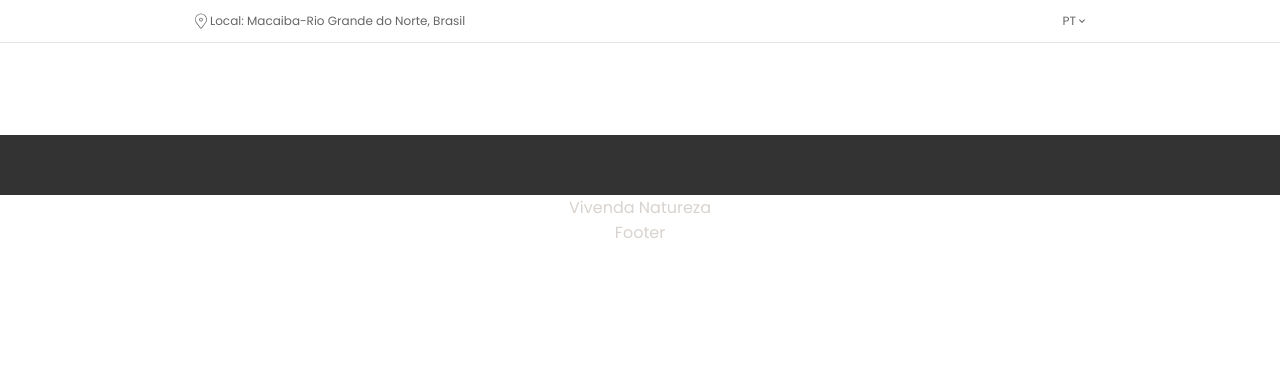
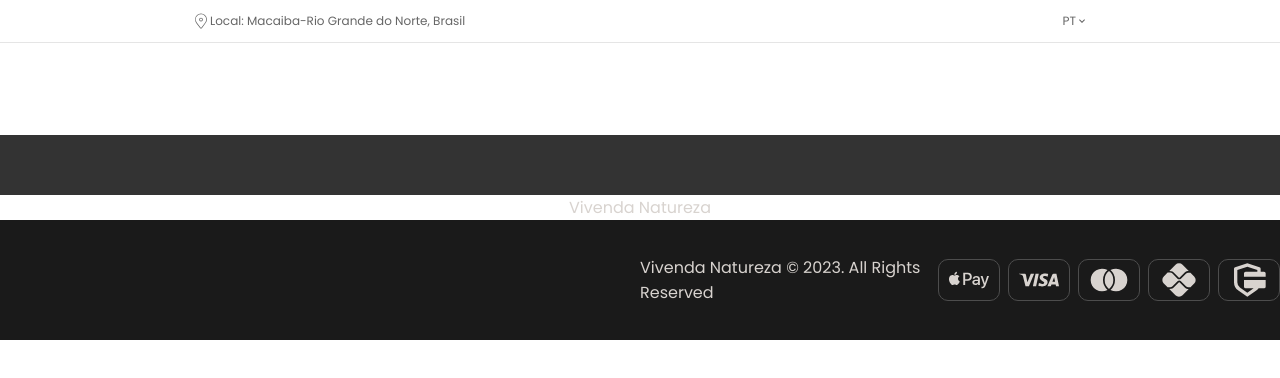
Before and after one commit to AnS-Tech/CORE, a Next.js app: page /homepage in a window 1280 px wide. Shown: the top 378 px of the page. Built offline with nearby package versions, Linux system fonts and the light colour scheme.

Commit message:
Create of the Footer Section

```diff
--- a/src/app/homepage/page.tsx
+++ b/src/app/homepage/page.tsx
@@ -1,6 +1,7 @@
 "use client";
 
 import { Layout } from "src/components/Layout";
+import { Footer } from "src/components/Footer";
 
 export default function Page() {
   return (
--- /dev/null
+++ b/src/components/Footer/index.tsx
@@ -0,0 +1,12 @@
+import { DownFooter } from "./sections/DownFooter";
+import { MainFooter } from "./sections/MainFooter";
+import { FooterContent } from "./styles";
+
+export const Footer = () => {
+  return (
+    <FooterContent>
+      <MainFooter />
+      <DownFooter />
+    </FooterContent>
+  );
+};
--- /dev/null
+++ b/src/components/Footer/sections/DownFooter/index.tsx
@@ -0,0 +1,23 @@
+import { FaApplePay } from "react-icons/fa";
+import { MdPix } from "react-icons/md";
+import {
+  RiMastercardFill,
+  RiVisaLine,
+  RiSecurePaymentFill,
+} from "react-icons/ri";
+import { DownFooterStyled, PaymentContainer } from "./styles";
+
+export const DownFooter = () => {
+  return (
+    <DownFooterStyled>
+      <span>Vivenda Natureza © 2023. All Rights Reserved</span>
+      <PaymentContainer>
+        <FaApplePay />
+        <RiVisaLine />
+        <RiMastercardFill />
+        <MdPix />
+        <RiSecurePaymentFill />
+      </PaymentContainer>
+    </DownFooterStyled>
+  );
+};
--- /dev/null
+++ b/src/components/Footer/sections/DownFooter/styles.ts
@@ -0,0 +1,24 @@
+import { colors } from "src/styles/tokens";
+import styled from "styled-components";
+
+export const DownFooterStyled = styled.div`
+  max-width: 1320px;
+  width: 100%;
+  padding: 24px 0;
+
+  display: flex;
+  justify-content: space-between;
+  align-items: center;
+`;
+
+export const PaymentContainer = styled.div`
+  display: flex;
+  gap: 8px;
+  font-size: 40px;
+
+  * {
+    padding: 0 10px;
+    border: 1px solid ${colors.grayScale700};
+    border-radius: 10px;
+  }
+`;
--- /dev/null
+++ b/src/components/Footer/sections/MainFooter/index.tsx
@@ -0,0 +1,9 @@
+import { MainFooterStyled } from "./styles";
+
+export const MainFooter = () => {
+  return (
+    <MainFooterStyled>
+
+    </MainFooterStyled>
+  );
+};
--- /dev/null
+++ b/src/components/Footer/sections/MainFooter/styles.ts
@@ -0,0 +1,9 @@
+import styled from "styled-components";
+
+export const MainFooterStyled = styled.div`
+  max-width: 1320px;
+  width: 100%;
+  padding: 60px 0 60px 0;
+
+  display: flex;
+`;
--- /dev/null
+++ b/src/components/Footer/styles.ts
@@ -0,0 +1,11 @@
+import { colors } from "src/styles/tokens";
+import styled from "styled-components";
+import { FaApplePay } from "react-icons/fa";
+
+export const FooterContent = styled.section`
+  display: flex;
+  justify-content: center;
+
+  width: 100%;
+  background-color: ${colors.grayScale900};
+`;
--- a/src/components/Layout/index.tsx
+++ b/src/components/Layout/index.tsx
@@ -1,3 +1,4 @@
+import { Footer } from "../Footer";
 import { Header } from "../Header";
 import * as S from "./styles";
 
@@ -6,7 +7,7 @@ export const Layout = ({ children }) => {
     <S.Container>
       <Header />
       <div>{children}</div>
-      <div>Footer</div>
+      <Footer />
     </S.Container>
   );
 };
```
Also changed, not shown: src/styles/svgs/MasterCard.svg (added), src/styles/svgs/plantLogo.svg (added).
